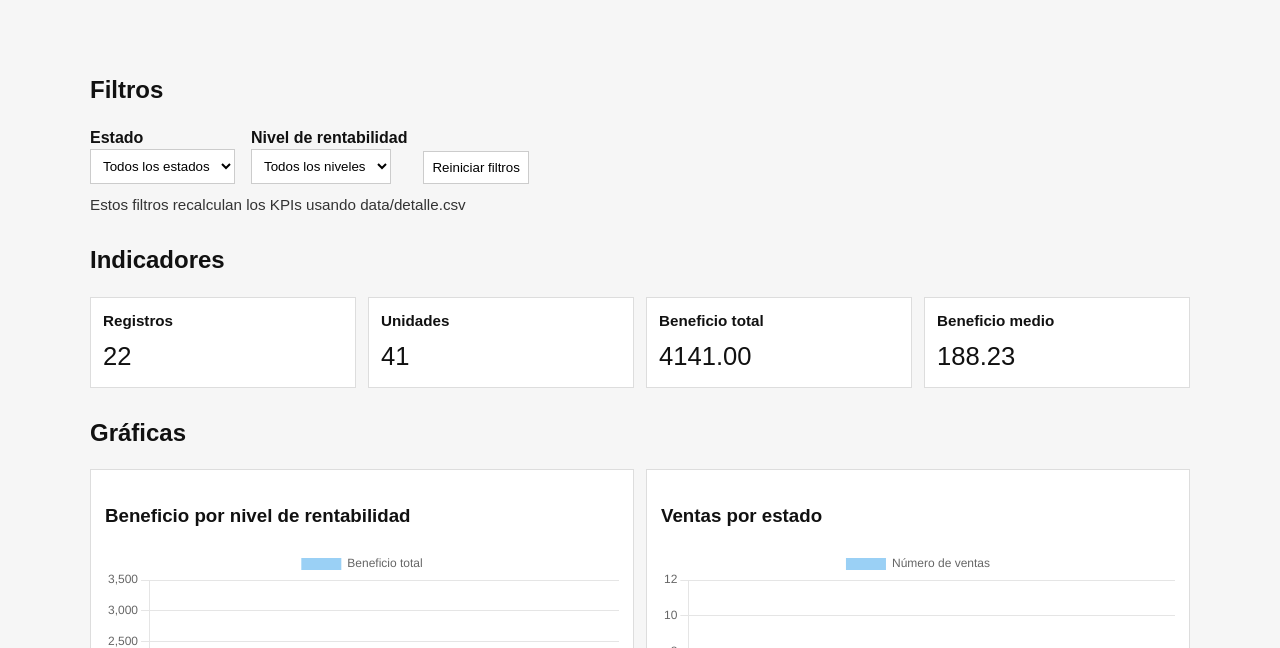
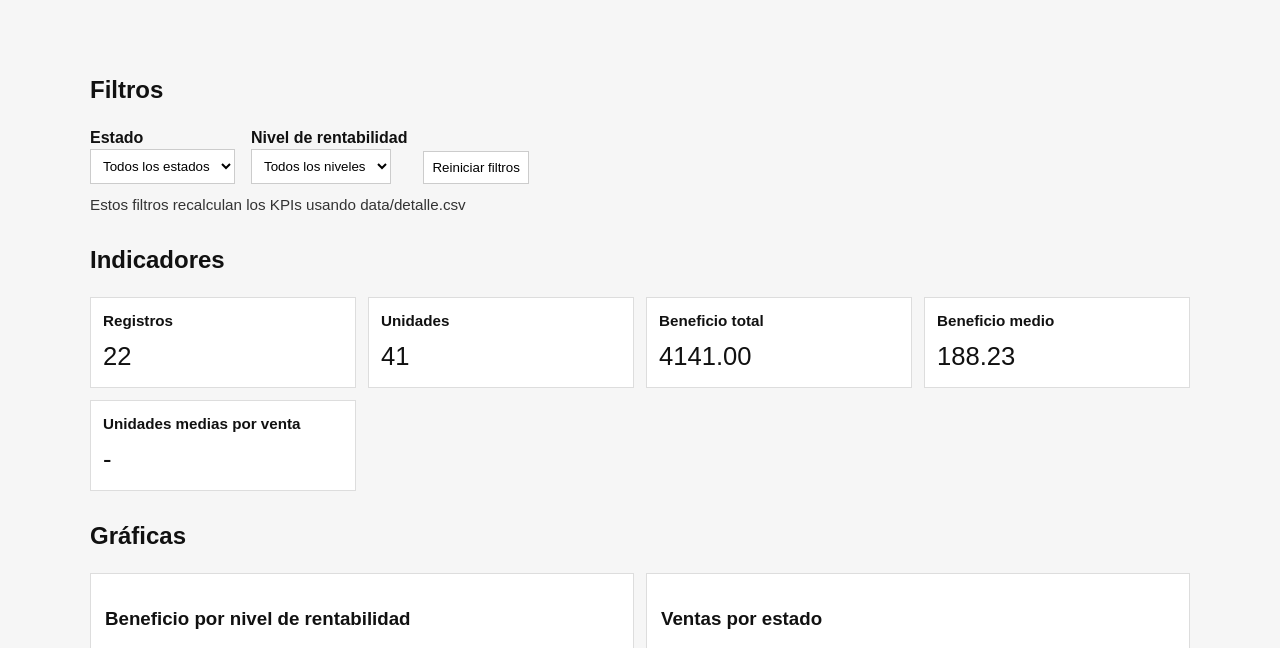
Before and after one commit to sandriortizcando-09/Trabajo-de-TICO--04, a plain HTML site: page index.html in a window 1280 px wide. Shown: the part 110-758 px from the top of the page. Drawn offline with nearby package versions, Linux system fonts and the light colour scheme.

Commit message:
Update index.html

```diff
--- a/index.html
+++ b/index.html
@@ -35,10 +35,19 @@
     <section>
       <h2>Indicadores</h2>
    <div class="kpis">
+
   <div class="kpi"><div class="kpi-title">Registros</div><div id="kpiRegistros" class="kpi-value">-</div></div>
+
   <div class="kpi"><div class="kpi-title">Unidades</div><div id="kpiUnidades" class="kpi-value">-</div></div>
+
   <div class="kpi"><div class="kpi-title">Beneficio total</div><div id="kpiBeneficioTotal" class="kpi-value">-</div></div>
+
   <div class="kpi"><div class="kpi-title">Beneficio medio</div><div id="kpiBeneficioMedio" class="kpi-value">-</div></div>
+ <div class="kpi">
+    <div class="kpi-title">Unidades medias por venta</div>
+    <div id="kpiUnidadesMedia" class="kpi-value">-</div>
+  </div>
+
 </div>
     </section>
 
```
Lines whose indentation alone changed are shown as unchanged.
